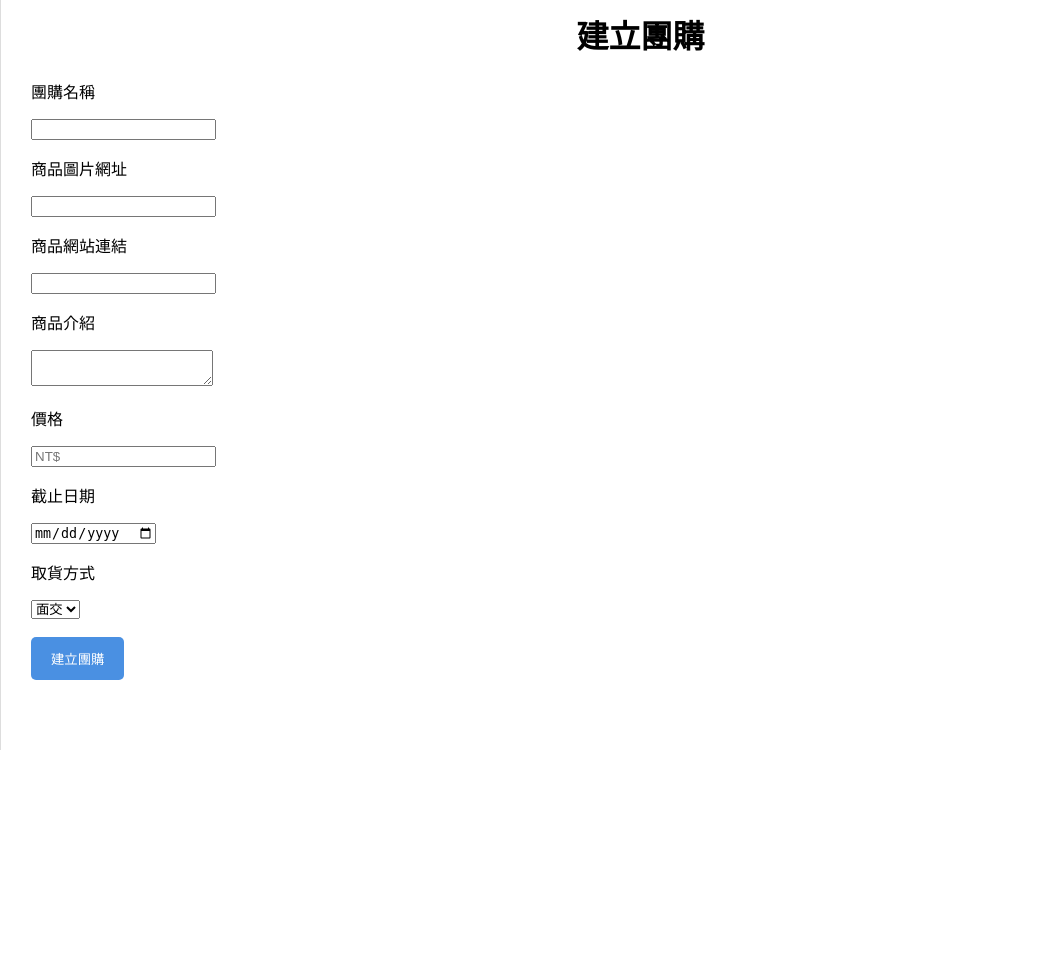
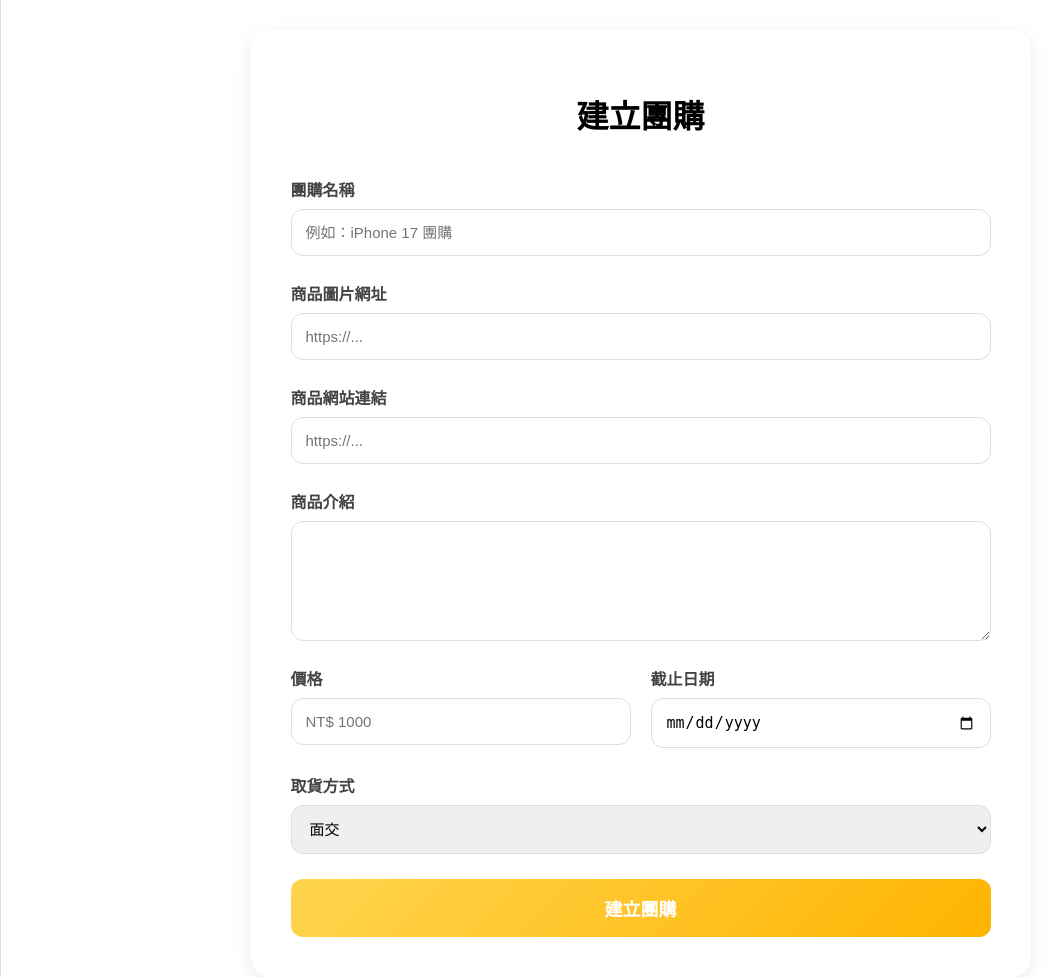
Before and after one commit to elim1023/GroupBuying, a Flask app: page /create-groupbuy in a window 1280 px wide. Shown: the part 60-1037 px from the top of the page, without its empty margins (0-1054 px from the left). Before the commit the page ends 810 px from the top, so only its background shows below. Run offline with Flask 3, Linux system fonts and the light colour scheme; the visitor is signed in with stand-in values (Sample User, id 1); parts of the project's set-up code (start-up, migrations or seed data) failed here and were passed over.

Commit message:
update Render

```diff
--- a/application/application.py
+++ b/application/application.py
@@ -14,13 +14,13 @@ from datetime import datetime
 load_dotenv()
 app = Flask(__name__)
 
+# app.config[
+#     'SQLALCHEMY_DATABASE_URI'
+# ] = 'sqlite:///groupbuy.db'
+
 app.config[
     'SQLALCHEMY_DATABASE_URI'
-] = 'sqlite:///groupbuy.db'
-
-# app.config[
-#     'SQLALCHEMY_DATABASE_URI'
-# ] = os.environ["DATABASE_URL"]
+] = os.environ["DATABASE_URL"]
 
 app.config[
     "SQLALCHEMY_TRACK_MODIFICATIONS"
--- a/application/static/css/style.css
+++ b/application/static/css/style.css
@@ -651,3 +651,103 @@ button {
 .order-actions form{
     margin:0;
 }
+
+/* 創建團購 */
+.create-container{
+    display:flex;
+    justify-content:center;
+    margin-top:40px;
+}
+
+.create-card{
+    width:700px;
+    background:white;
+
+    padding:40px;
+
+    border-radius:20px;
+
+    box-shadow:
+        0 5px 20px rgba(0,0,0,.08);
+}
+
+.create-card h1{
+    text-align:center;
+    margin-bottom:40px;
+}
+
+.form-group{
+    display:flex;
+    flex-direction:column;
+    margin-bottom:25px;
+}
+
+.form-group label{
+    margin-bottom:8px;
+    font-weight:600;
+    color:#444;
+}
+
+.form-group input,
+.form-group textarea,
+.form-group select{
+    padding:14px;
+    border:1px solid #ddd;
+    border-radius:12px;
+
+    font-size:15px;
+
+    transition:.2s;
+}
+
+.form-group input:focus,
+.form-group textarea:focus,
+.form-group select:focus{
+    border-color:#4A90E2;
+    outline:none;
+
+    box-shadow:
+        0 0 0 3px rgba(74,144,226,.15);
+}
+
+.row{
+    display:flex;
+    gap:20px;
+}
+
+.half{
+    flex:1;
+}
+
+textarea{
+    resize:vertical;
+}
+
+.submit-btn{
+    width:100%;
+    padding:16px;
+
+    font-size:18px;
+    font-weight:bold;
+
+    border:none;
+
+    border-radius:12px;
+
+    background:linear-gradient(
+        135deg,
+        #ffd54f,
+        #ffb300
+    );
+
+    color:white;
+
+    transition:.3s;
+}
+
+.submit-btn:hover{
+    transform:translateY(-2px);
+
+    box-shadow:
+        0 8px 20px rgba(255,179,0,.35);
+}
--- a/application/templates/base.html
+++ b/application/templates/base.html
@@ -59,8 +59,8 @@
                             </div>
                         {% endif %}
 
-                        <a href="#">個人資料</a>
-                        <a href="#">設定</a>
+                        <!-- <a href="#">個人資料</a>
+                        <a href="#">設定</a> -->
                         <a class="upgrade-btn" href="{{ url_for('pricing') }}">
                                 🚀 升級方案
                         </a>
--- a/application/templates/create_groupbuy.html
+++ b/application/templates/create_groupbuy.html
@@ -2,77 +2,89 @@
 
 {% block content %}
 
-<h1 class="page_name">建立團購</h1>
+<div class="create-container">
 
-<form method="POST">
+    <div class="create-card">
 
-    <p>團購名稱</p>
+        <h1>建立團購</h1>
 
-    <input
-        type="text"
-        name="title"
-        required
-    >
+        <form method="POST">
 
-    <p>商品圖片網址</p>
+            <div class="form-group">
+                <label>團購名稱</label>
+                <input type="text"
+                       name="title"
+                       placeholder="例如：iPhone 17 團購"
+                       required>
+            </div>
 
-    <input
-        type="text"
-        name="image_url"
-    >
+            <div class="form-group">
+                <label>商品圖片網址</label>
+                <input type="text"
+                       name="image_url"
+                       placeholder="https://...">
+            </div>
 
-    <p>商品網站連結</p>
+            <div class="form-group">
+                <label>商品網站連結</label>
+                <input type="text"
+                       name="product_url"
+                       placeholder="https://...">
+            </div>
 
-    <input
-        type="text"
-        name="product_url"
-    >
+            <div class="form-group">
+                <label>商品介紹</label>
+                <textarea
+                    name="description"
+                    rows="5"
+                    placeholder="例如：
+滿 10000 元 95 折
+滿 20000 元 9 折
+滿 30000 元 88 折">
+                </textarea>
+            </div>
 
-    <p>商品介紹</p>
+            <div class="row">
 
-    <textarea
-        name="description"
-    ></textarea>
+                <div class="form-group half">
+                    <label>價格</label>
+                    <input type="number"
+                           name="price"
+                           placeholder="NT$ 1000">
+                </div>
 
-    <p>價格</p>
+                <div class="form-group half">
+                    <label>截止日期</label>
+                    <input type="date"
+                           name="deadline">
+                </div>
 
-    <input
-        type="number"
-        name="price"
-        placeholder="NT$"
-    >
+            </div>
 
-    <p>截止日期</p>
-    <input type="date" name="deadline">
+            <div class="form-group">
+                <label>取貨方式</label>
 
-    <p>取貨方式</p>
+                <select name="delivery_method">
 
-    <select
-        name="delivery_method"
-    >
+                    <option>面交</option>
+                    <option>超商</option>
+                    <option>宅配</option>
 
-        <option>
-            面交
-        </option>
+                </select>
+            </div>
 
-        <option>
-            超商
-        </option>
+            <button class="submit-btn" type="submit">
+                建立團購
+            </button>
 
-        <option>
-            宅配
-        </option>
+        </form>
 
-    </select>
+    </div>
 
-    <br><br>
-
-    <button type="submit">
-
-        建立團購
-
-    </button>
-
-</form>
+</div>
 
 {% endblock %}
+
+<style>
+
+</style>
```
